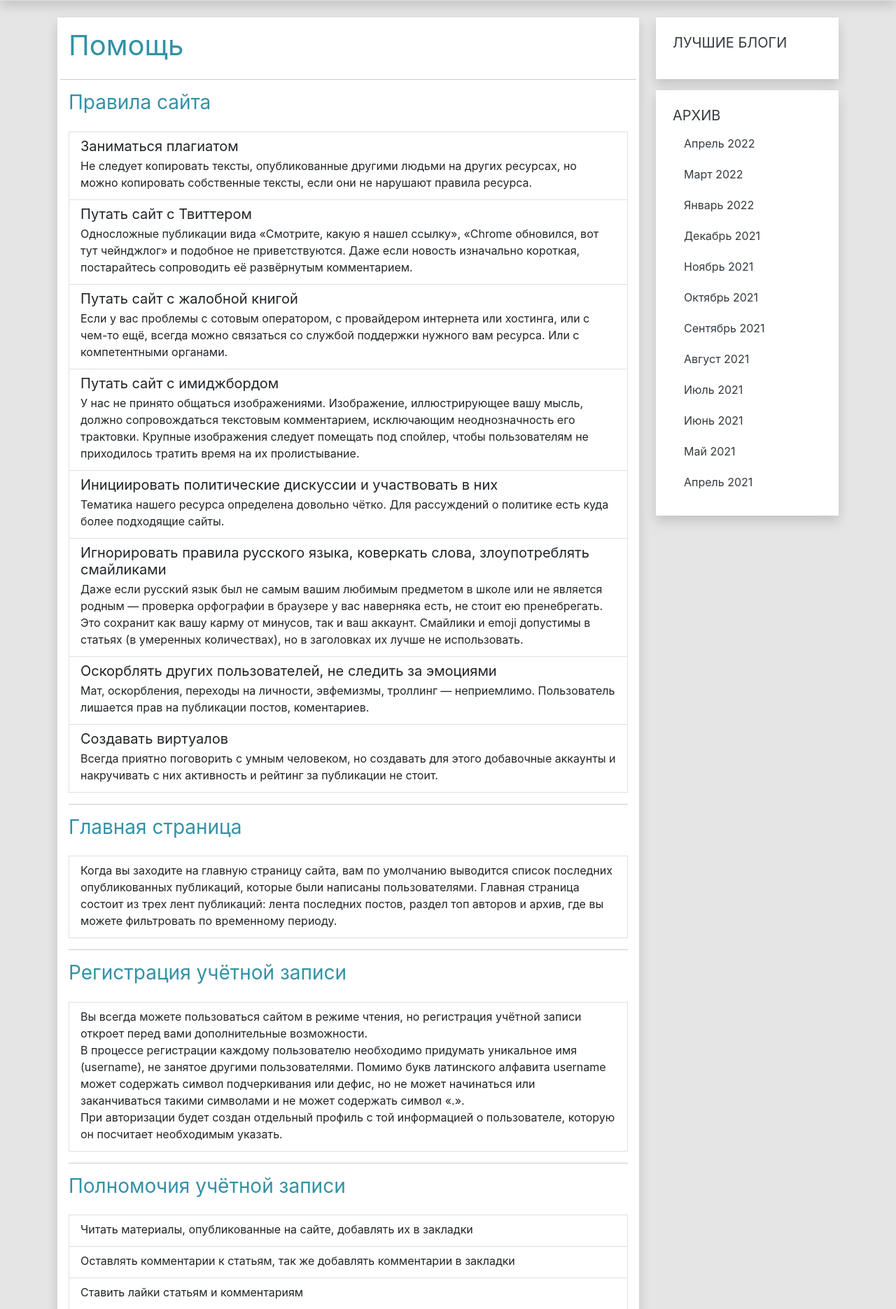
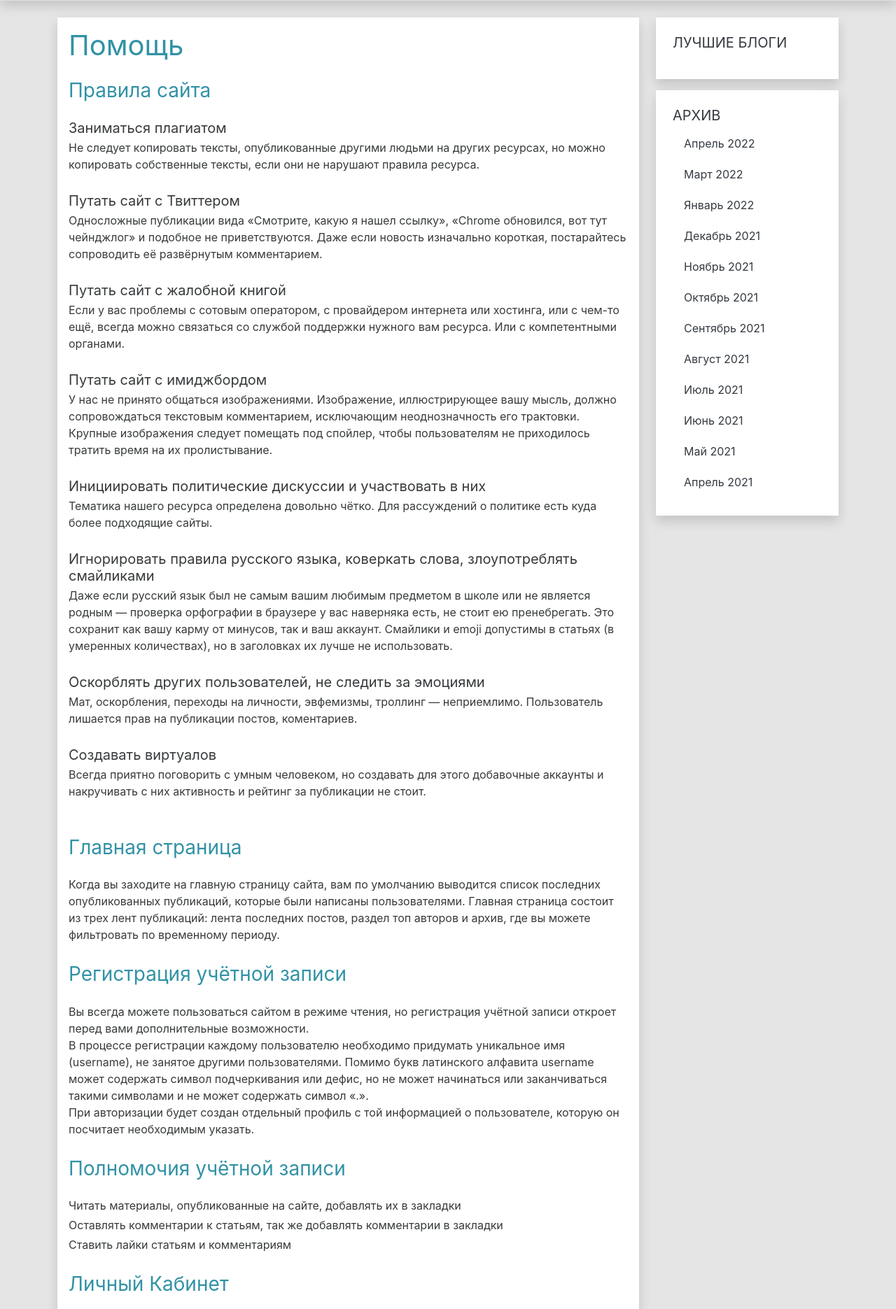
Before and after one commit to sa84-tech/knowledge_sharing_website, a Django app: page /help/ in a window 1280 px wide. Shown: the part 76-1947 px from the top of the page at 70% size. Run offline with Django 3.2, Linux system fonts and the light colour scheme; data that the repository does not hold is empty; some libraries are stand-ins or nearby versions.

Commit message:
delete border

```diff
--- a/ksw/mainapp/templates/mainapp/help.html
+++ b/ksw/mainapp/templates/mainapp/help.html
@@ -19,39 +19,33 @@
       <div class="col-md-9">
         <div class="row g-0 bg-white overflow-hidden flex-md-row mb-4 h-md-250 position-relative shadow">
           <div class="col p-3 d-flex flex-column position-static">
-            <div data-bs-spy="scroll" data-bs-target="#list-example" data-bs-offset="0" class="scrollspy-example" tabindex="0">
             <h1 id="list-item-1" class="mb-4 text-primary">Помощь</h1>
 <!--              Правила сайта-->
             <div class="row">
-              <hr class="border-1 border-top border-secondary">
+              <br>
               <h3 class="mb-4 text-primary active">Правила сайта</h3>
             </div>
             <div class="list-group">
-              <a href="#" class="list-group-item list-group-item-action flex-column align-items-start">
                 <div class="d-flex w-100 justify-content-between">
                   <h5 class="mb-1">Заниматься плагиатом</h5>
                 </div>
                 <p class="mb-1">Не следует копировать тексты, опубликованные другими людьми на других ресурсах,
                               но можно копировать собственные тексты, если они не нарушают правила ресурса.</p>
-              </a>
-              <a href="#" class="list-group-item list-group-item-action flex-column align-items-start">
+                <br>
                 <div class="d-flex w-100 justify-content-between">
                   <h5 class="mb-1">Путать сайт с Твиттером</h5>
                 </div>
-                <p class="mb-1">Односложные публикации вида «Смотрите, какую я нашел ссылку»,
+                <p class="mb-1" >Односложные публикации вида «Смотрите, какую я нашел ссылку»,
                               «Chrome обновился, вот тут чейнджлог» и подобное не приветствуются.
-                              Даже если новость изначально короткая, постарайтесь сопроводить её развёрнутым комментарием.
-                </p>
-              </a>
-              <a href="#" class="list-group-item list-group-item-action flex-column align-items-start">
+                              Даже если новость изначально короткая, постарайтесь сопроводить её развёрнутым комментарием.</p>
+                <br>
                 <div class="d-flex w-100 justify-content-between">
                   <h5 class="mb-1">Путать сайт с жалобной книгой</h5>
                 </div>
                 <p class="mb-1">Если у вас проблемы с сотовым оператором, с провайдером интернета или хостинга,
                   или с чем-то ещё, всегда можно связаться со службой поддержки нужного вам ресурса.
                   Или с компетентными органами.</p>
-              </a>
-              <a href="#" class="list-group-item list-group-item-action flex-column align-items-start">
+                <br>
                 <div class="d-flex w-100 justify-content-between">
                   <h5 class="mb-1">Путать сайт с имиджбордом</h5>
                 </div>
@@ -59,15 +53,13 @@
                   должно сопровождаться текстовым комментарием, исключающим неоднозначность его трактовки.
                   Крупные изображения следует помещать под спойлер,
                   чтобы пользователям не приходилось тратить время на их пролистывание.</p>
-              </a>
-              <a href="#" class="list-group-item list-group-item-action flex-column align-items-start">
+                <br>
                 <div class="d-flex w-100 justify-content-between">
                   <h5 class="mb-1">Инициировать политические дискуссии и участвовать в них</h5>
                 </div>
                 <p class="mb-1">Тематика нашего ресурса определена довольно чётко.
                   Для рассуждений о политике есть куда более подходящие сайты. </p>
-              </a>
-              <a href="#" class="list-group-item list-group-item-action flex-column align-items-start">
+                <br>
                 <div class="d-flex w-100 justify-content-between">
                   <h5 class="mb-1">Игнорировать правила русского языка, коверкать слова, злоупотреблять смайликами</h5>
                 </div>
@@ -75,38 +67,33 @@
                   или не является родным — проверка орфографии в браузере у вас наверняка есть,
                   не стоит ею пренебрегать. Это сохранит как вашу карму от минусов, так и ваш аккаунт.
                   Смайлики и emoji допустимы в статьях (в умеренных количествах), но в заголовках их лучше не использовать.</p>
-              </a>
-              <a href="#" class="list-group-item list-group-item-action flex-column align-items-start">
+                <br>
                 <div class="d-flex w-100 justify-content-between">
                   <h5 class="mb-1">Оскорблять других пользователей, не следить за эмоциями</h5>
                 </div>
                 <p class="mb-1">Мат, оскорбления, переходы на личности, эвфемизмы, троллинг — неприемлимо.
                   Пользователь лишается прав на публикации постов, коментариев.</p>
-              </a>
-              <a href="#" class="list-group-item list-group-item-action flex-column align-items-start">
+                <br>
                 <div class="d-flex w-100 justify-content-between">
                   <h5 class="mb-1">Создавать виртуалов</h5>
                 </div>
                 <p class="mb-1">Всегда приятно поговорить с умным человеком, но создавать для этого добавочные аккаунты
                   и накручивать с них активность и рейтинг за публикации не стоит.</p>
-              </a>
+                <br>
             </div>
 <!--            Главная страница-->
-            <hr class="border-1 border-top border-secondary">
+            <br>
             <h3 id="list-item-2" class="mb-4 text-primary active">Главная страница</h3>
             <div class="list-group">
-              <a href="#" class="list-group-item list-group-item-action flex-column align-items-start">
                 <p class="mb-1">Когда вы заходите на главную страницу сайта, вам по умолчанию выводится список
                   последних опубликованных публикаций, которые были написаны пользователями. Главная страница состоит
                   из трех лент публикаций: лента последних постов, раздел топ авторов и архив,
                   где вы можете фильтровать по временному периоду. </p>
-              </a>
             </div>
 <!--            Регистрация учётной записи-->
-            <hr id="list-item-3" class="border-1 border-top border-secondary">
+            <br>
             <h3 class="mb-4 text-primary active">Регистрация учётной записи</h3>
             <div class="list-group">
-              <a href="#" class="list-group-item list-group-item-action flex-column align-items-start">
                 <p class="mb-1">Вы всегда можете пользоваться сайтом в режиме чтения, но регистрация учётной записи
                   откроет перед вами дополнительные возможности. <br> В процессе регистрации каждому пользователю
                   необходимо придумать уникальное имя (username), не занятое другими пользователями.
@@ -114,27 +101,19 @@
                   но не может начинаться или заканчиваться такими символами и не может содержать символ «.».<br>
                   При авторизации будет создан отдельный профиль с той информацией о пользователе, которую он посчитает
                   необходимым указать.</p>
-              </a>
             </div>
 <!--            Полномочия учётной записи-->
-            <hr id="list-item-4" class="border-1 border-top border-secondary">
+            <br>
             <h3 class="mb-4 text-primary active">Полномочия учётной записи</h3>
             <div class="list-group">
-              <a href="#" class="list-group-item list-group-item-action flex-column align-items-start">
                 <p class="mb-1">Читать материалы, опубликованные на сайте, добавлять их в закладки </p>
-              </a>
-              <a href="#" class="list-group-item list-group-item-action flex-column align-items-start">
                 <p class="mb-1">Оставлять комментарии к статьям, так же добавлять комментарии в закладки</p>
-              </a>
-              <a href="#" class="list-group-item list-group-item-action flex-column align-items-start">
                 <p class="mb-1">Ставить лайки статьям и комментариям </p>
-              </a>
             </div>
 <!--            Личный Кабинет-->
-            <hr id="list-item-5" class="border-1 border-top border-secondary">
+            <br>
             <h3 class="mb-4 text-primary active">Личный Кабинет</h3>
             <div class="list-group">
-              <a href="#" class="list-group-item list-group-item-action flex-column align-items-start">
                 <p class="mb-1"> В Личном Кабинете пользователь может создать черновик статьи, отредактировать,
                   опубликовать, удалить, а так же просматривать список всех своих постов, комментариев и
                   закладок с быстрым переходом к первоисточнику. <br>
@@ -150,48 +129,41 @@
                   тем выше он находится в общем рейтинге пользователей и рейтингах авторов
                   по отдельно взятым постам.<br>
                   Самые популярные авторы отображаются на главной странице в разделе «Лучшие Блоги».</p>
-              </a>
             </div>
+              <br>
 <!--            Настройки-->
-            <hr id="list-item-6" class="border-1 border-top border-secondary">
+
             <h3 class="mb-4 text-primary active">Настройки</h3>
             <div class="list-group">
-              <a href="#" class="list-group-item list-group-item-action flex-column align-items-start">
                 <div class="d-flex w-100 justify-content-between">
                   <h5 class="mb-1">Безопастность</h5>
                 </div>
                 <p class="mb-1">Здесь можно сменить свой пароль, указать новую почту </p>
-              </a>
-              <a href="#" class="list-group-item list-group-item-action flex-column align-items-start">
+                <br>
                 <div class="d-flex w-100 justify-content-between">
                   <h5 class="mb-1">Профиль</h5>
                 </div>
                 <p class="mb-1">Именно эта страница поможет установить аватар, задать отображаемое имя,
                   написать «О себе» ряд информации из профиля могут видеть другие пользователи. </p>
-              </a>
-              <a href="#" class="list-group-item list-group-item-action flex-column align-items-start">
+                <br>
                 <div class="d-flex w-100 justify-content-between">
                   <h5 class="mb-1">Уведомления</h5>
                 </div>
                 <p class="mb-1">Всё, что связано с уведомлениями, которые сайт посылает вам на почту или в трекер. </p>
-              </a>
             </div>
 <!--            Админка-->
-            <hr id="list-item-7" class="border-1 border-top border-secondary">
+            <br>
             <h3 class="mb-4 text-primary active">Админка</h3>
             <div class="list-group">
-              <a href="#" class="list-group-item list-group-item-action flex-column align-items-start">
                 <div class="d-flex w-100 justify-content-between">
                 </div>
                 <p class="mb-1">Раздел доступный для модераторов и администраторов для манипуляций со статьями,
                   комментариями и пользователям.</p>
-              </a>
             </div>
 <!--              Комментарии-->
-            <hr id="list-item-8" class="border-1 border-top border-secondary">
+            <br>
             <h3 class="mb-4 text-primary active">Комментарии</h3>
             <div class="list-group">
-              <a href="#" class="list-group-item list-group-item-action flex-column align-items-start">
                 <div class="d-flex w-100 justify-content-between">
                 </div>
                 <p class="mb-1">Комментировать публикации могут только зарегистрированные пользователи.
@@ -199,30 +171,11 @@
                   Пользователь не может удалить отправленный комментарий и отредактировать.
                   Удалить опубликованный комментарий могут только модераторы и только в случае выявления факта
                   нарушения правил сайта. Если под удаляемым комментарием есть другие комментарии, то удаляется вся ветка.</p>
-              </a>
             </div>
-          </div>
           </div>
         </div>
       </div>
 
-      <!--          Навигация-->
-<!--  <div class="d-none d-lg-block col-3">-->
-<!--  <div class="" style="top: 2rem">-->
-<!--    <div class="p-4 bg-white mb-3 shadow">-->
-<!--      <h3 class="mb-4 text-primary">Навигация</h3>-->
-<!--          <div id="list-example" class="list-group">-->
-<!--              <a class="list-group-item list-group-item-action " href="#list-item-1">Правила сайта</a>-->
-<!--              <a class="list-group-item list-group-item-action" href="#list-item-2">Главная страница</a>-->
-<!--              <a class="list-group-item list-group-item-action" href="#list-item-3">Регистрация учётной записи</a>-->
-<!--              <a class="list-group-item list-group-item-action" href="#list-item-4">Личный Кабинет</a>-->
-<!--              <a class="list-group-item list-group-item-action" href="#list-item-5">Настройки</a>-->
-<!--              <a class="list-group-item list-group-item-action" href="#list-item-6">Админка</a>-->
-<!--              <a class="list-group-item list-group-item-action" href="#list-item-7">Комментарии</a>-->
-<!--            </div>-->
-<!--    </div>-->
-<!--    </div>-->
-<!--  </div>-->
 {% include 'mainapp/includes/inc_sidebar.html' %}
     </div>
  </div>
```
